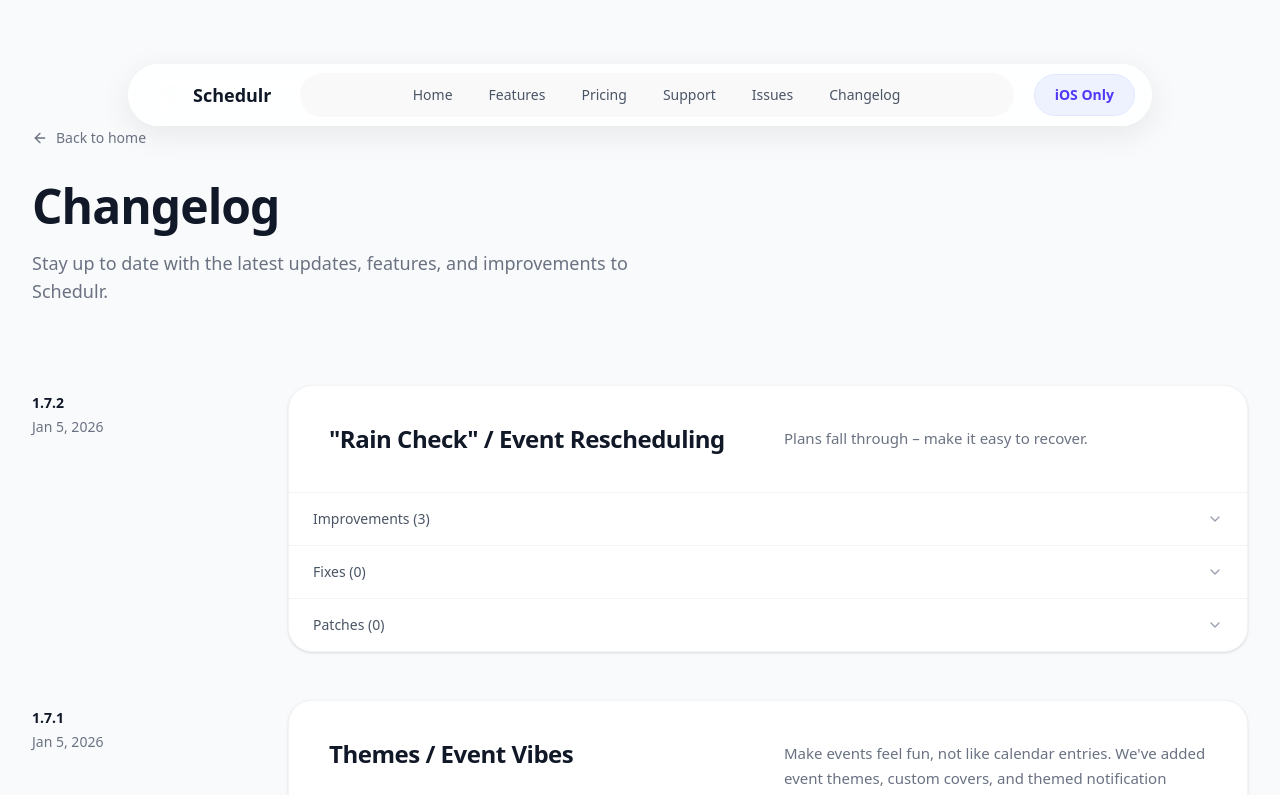
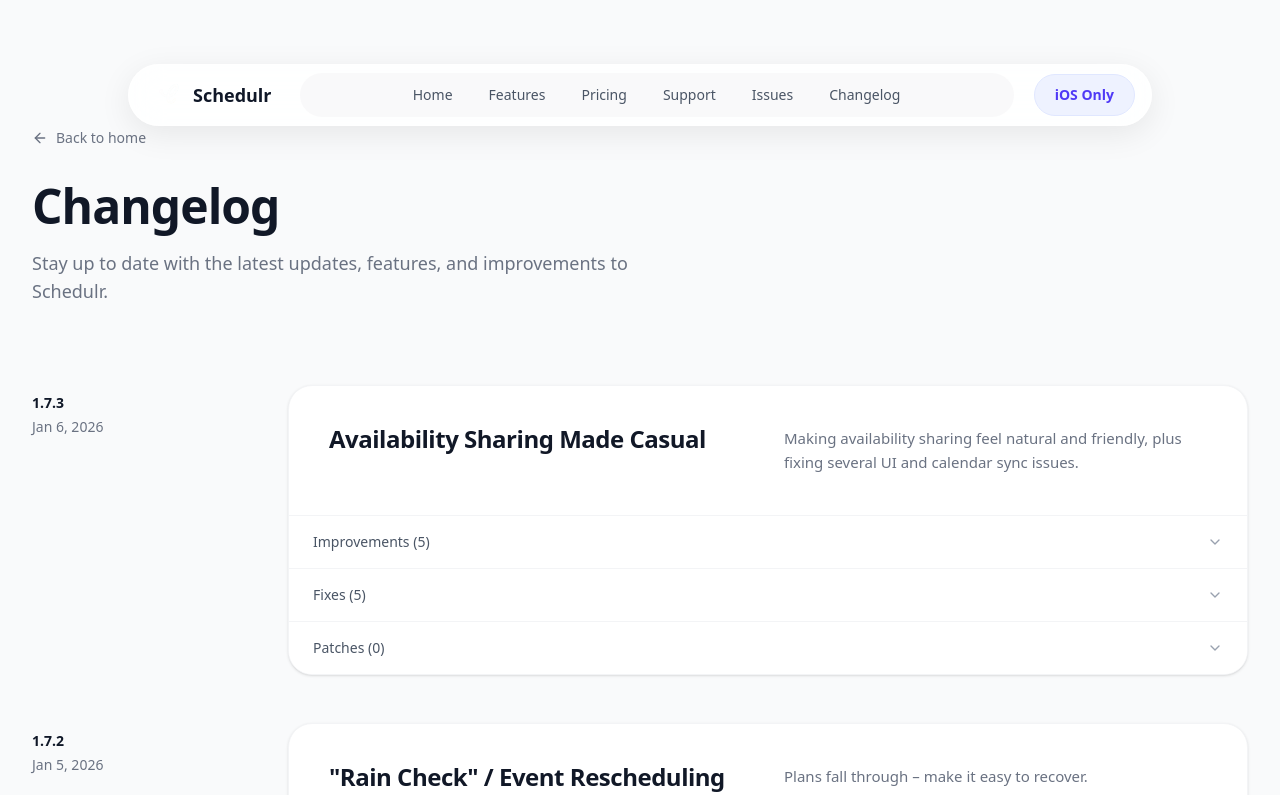
Before and after one commit to danblock97/schedulr-web, a Next.js app: page /changelog in a window 1280 px wide. Shown: the top 795 px of the page. Built offline with nearby package versions, Linux system fonts and the light colour scheme.

Commit message:
feat: add changelog entry for version 1.7.3, enhancing availability sharing with a casual approach and addressing multiple UI and calendar sync issues

```diff
--- a/app/changelog/page.tsx
+++ b/app/changelog/page.tsx
@@ -11,6 +11,26 @@ export const metadata: Metadata = {
 };
 
 const versions = [
+  {
+    version: '1.7.3',
+    displayDate: 'Jan 6, 2026',
+    title: 'Availability Sharing Made Casual',
+    summary: 'Making availability sharing feel natural and friendly, plus fixing several UI and calendar sync issues.',
+    improvements: [
+      'Availability sharing without the calendar jargon - make it feel casual, not corporate',
+      'Changed "sync calendars" to "share when you\'re free" for a more friendly tone',
+      'Added visual "heat map" of when the group can hang',
+      'Added "Everyone\'s free Saturday afternoon!" highlight feature',
+      'No need to expose full calendar details to friends',
+    ],
+    fixes: [
+      'Fixed propose time showing on the dashboard for free users (it\'s a pro feature)',
+      'Fixed upgrade to pro screen showing $ instead of £ on per year and per month prices',
+      'Fixed upgrade to pro screen misalignment on AI Req/month - the 0 is now inline with 1 and 5 from the features above',
+      'Fixed issue where approving a rain check request left the old date in all users\' Apple Calendar after rescheduling',
+      'Fixed propose times icon showing in calendar action bar for free users',
+    ],
+  },
   {
     version: '1.7.2',
     displayDate: 'Jan 5, 2026',
```
